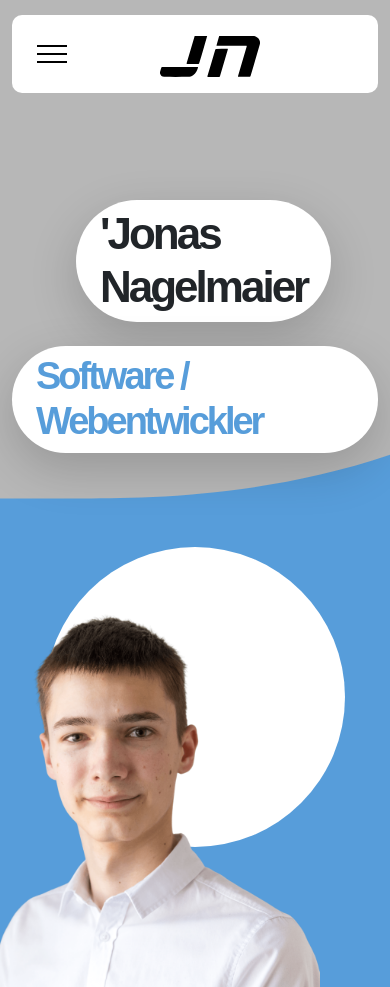
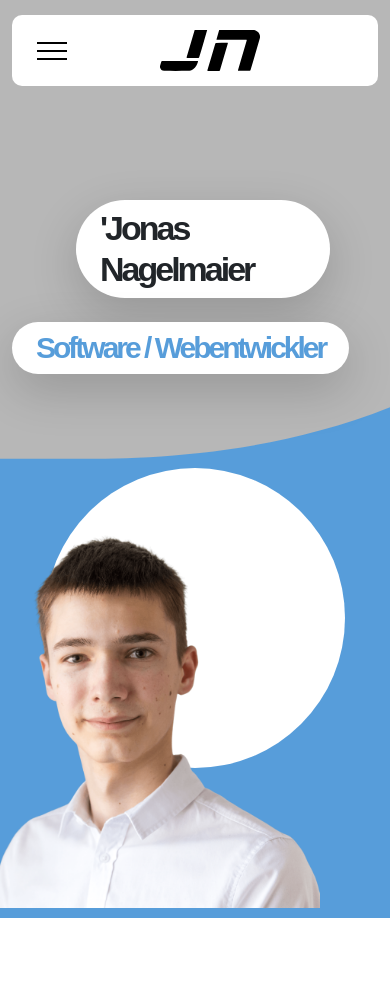
Before and after one commit to Nagelmaier-Jonas/Portfolio, a plain HTML site: page index.html in a window 390 px wide. Shown: the top 987 px of the page. Drawn offline with Linux system fonts and the light colour scheme.

Commit message:
Responsive optimization

```diff
--- a/css/style.css
+++ b/css/style.css
@@ -2,35 +2,84 @@
   CUSTOM PROPERTIES ( VARIABLES )
 -----------------------------------------*/
 :root {
-  --white-color:                  #ffffff;
-  --primary-color:                #65befa;
-  --secondary-color:              #579dda;
-  --section-bg-color:             #f9f9f9;
-  --dark-color:                   #000000;
-  --p-color:                      #717275;
-  --border-color:                 #e9eaeb;
-  --featured-border-color:        #2c74a5;
+  --white-color: #ffffff;
+  --primary-color: #65befa;
+  --secondary-color: #579dda;
+  --section-bg-color: #f9f9f9;
+  --dark-color: #000000;
+  --p-color: #717275;
+  --border-color: #e9eaeb;
+  --featured-border-color: #2c74a5;
 
-  --body-font-family:             'DM Sans', sans-serif;
+  --body-font-family: 'DM Sans', sans-serif;
 
-  --h1-font-size:                 62px;
-  --h2-font-size:                 48px;
-  --h3-font-size:                 36px;
-  --h4-font-size:                 32px;
-  --h5-font-size:                 24px;
-  --h6-font-size:                 22px;
-  --p-font-size:                  18px;
-  --menu-font-size:               15px;
-  --copyright-font-size:          14px;
-  --footer-font-size:             11px;
+  --h1-font-size: 62px;
+  --h2-font-size: 48px;
+  --h3-font-size: 36px;
+  --h4-font-size: 32px;
+  --h5-font-size: 24px;
+  --h6-font-size: 22px;
+  --p-font-size: 18px;
+  --menu-font-size: 15px;
+  --copyright-font-size: 14px;
+  --footer-font-size: 11px;
 
-  --border-radius-large:          100px;
-  --border-radius-medium:         20px;
-  --border-radius-small:          10px;
+  --border-radius-large: 100px;
+  --border-radius-medium: 20px;
+  --border-radius-small: 10px;
 
-  --font-weight-normal:           400;
-  --font-weight-medium:           500;
-  --font-weight-bold:             700;
+  --font-weight-normal: 400;
+  --font-weight-medium: 500;
+  --font-weight-bold: 700;
+}
+
+@media screen and (max-width: 767px) {
+  :root {
+    --h1-font-size: 44px;
+    --h2-font-size: 36px;
+    --h3-font-size: 30px;
+    --h4-font-size: 24px;
+    --h5-font-size: 20px;
+    --h6-font-size: 18px;
+    --p-font-size: 16px;
+    --menu-font-size: 14px;
+    --footer-font-size: 10px;
+  }
+
+}
+
+@media screen and (max-width: 767px) {
+  .company-logos {
+    flex-direction: column;
+  }
+}
+
+@media screen and (max-width: 530px) {
+  :root {
+    --h1-font-size: 34px;
+    --h2-font-size: 30px;
+    --h3-font-size: 24px;
+    --h4-font-size: 20px;
+    --h5-font-size: 18px;
+    --h6-font-size: 16px;
+    --p-font-size: 14px;
+    --menu-font-size: 12px;
+    --footer-font-size: 9px;
+  }
+}
+
+@media screen and (max-width: 360px) {
+  :root {
+    --h1-font-size: 30px;
+    --h2-font-size: 24px;
+    --h3-font-size: 20px;
+    --h4-font-size: 18px;
+    --h5-font-size: 16px;
+    --h6-font-size: 14px;
+    --p-font-size: 12px;
+    --menu-font-size: 10px;
+    --footer-font-size: 8px;
+  }
 }
 
 body {
@@ -216,7 +265,7 @@ strong {
 
 .custom-btn:hover {
   background: var(--primary-color);
-  box-shadow: 0 1rem 3rem rgba(0,0,0,.175);
+  box-shadow: 0 1rem 3rem rgba(0, 0, 0, .175);
   color: var(--white-color);
 }
 
@@ -418,7 +467,7 @@ strong {
   padding-bottom: 330px;
 }
 
-@media  screen and (min-width: 991px) {
+@media screen and (min-width: 991px) {
   .hero {
     height: 60vh;
   }
@@ -427,18 +476,18 @@ strong {
 .hero-title,
 .hero h2 {
   background: var(--white-color);
-  box-shadow: 0 1rem 3rem rgba(0,0,0,.175);
+  box-shadow: 0 1rem 3rem rgba(0, 0, 0, .175);
   border-radius: var(--border-radius-large);
   display: inline-block;
   padding: 8px 24px;
 }
 
 .hero-title {
-	font-size: 44px;
+  font-size: var(--h1-font-size);
 }
 
 .hero h2 {
-	font-size: 38px;
+  font-size: var(--h2-font-size);
 }
 
 .hero-text {
@@ -599,7 +648,7 @@ strong {
 
 .services-thumb:hover {
   border: 2px solid var(--secondary-color);
-  box-shadow: 0 1rem 3rem rgba(0,0,0,.175);
+  box-shadow: 0 1rem 3rem rgba(0, 0, 0, .175);
 }
 
 .services-thumb:hover .services-icon-wrap {
@@ -751,7 +800,7 @@ strong {
   outline: none;
 }
 
-.form-floating>label {
+.form-floating > label {
   color: var(--p-color);
 }
 
@@ -932,11 +981,13 @@ strong {
   margin: 0;
   padding: 0;
 }
+
 .download-button {
   list-style: none;
   display: inline-block;
   vertical-align: top;
 }
+
 .download-icon-link {
   border: 1px solid var(--border-color);
   border-radius: var(--border-radius-medium);
@@ -950,11 +1001,13 @@ strong {
   padding: 6px 14px;
   min-width: 70px;
 }
+
 .download-icon-link:hover {
   background: var(--secondary-color);
   border-color: transparent;
   color: var(--white-color);
 }
+
 .download-span {
   padding-left: 10px;
 }
@@ -985,14 +1038,15 @@ strong {
   }
 }
 
-@media screen and (max-width: 991px){
+@media screen and (max-width: 991px) {
   .hero-image {
     right: 150px;
     min-width: auto;
     width: 400px;
   }
 }
-@media screen and (max-width: 767px){
+
+@media screen and (max-width: 767px) {
   .hero-image {
     right: 70px;
     min-width: auto;
--- a/index.html
+++ b/index.html
@@ -217,7 +217,7 @@
 
   <section class="clients section-padding">
     <div class="container">
-      <div class="row align-items-center justify-content-around">
+      <div class="row align-items-center justify-content-around company-logos">
 
         <div class="col-lg-12 col-12">
           <h3 class="text-center mb-5">Firmen, bei denen ich gearbeitet habe</h3>
```
Lines whose indentation alone changed are shown as unchanged.
